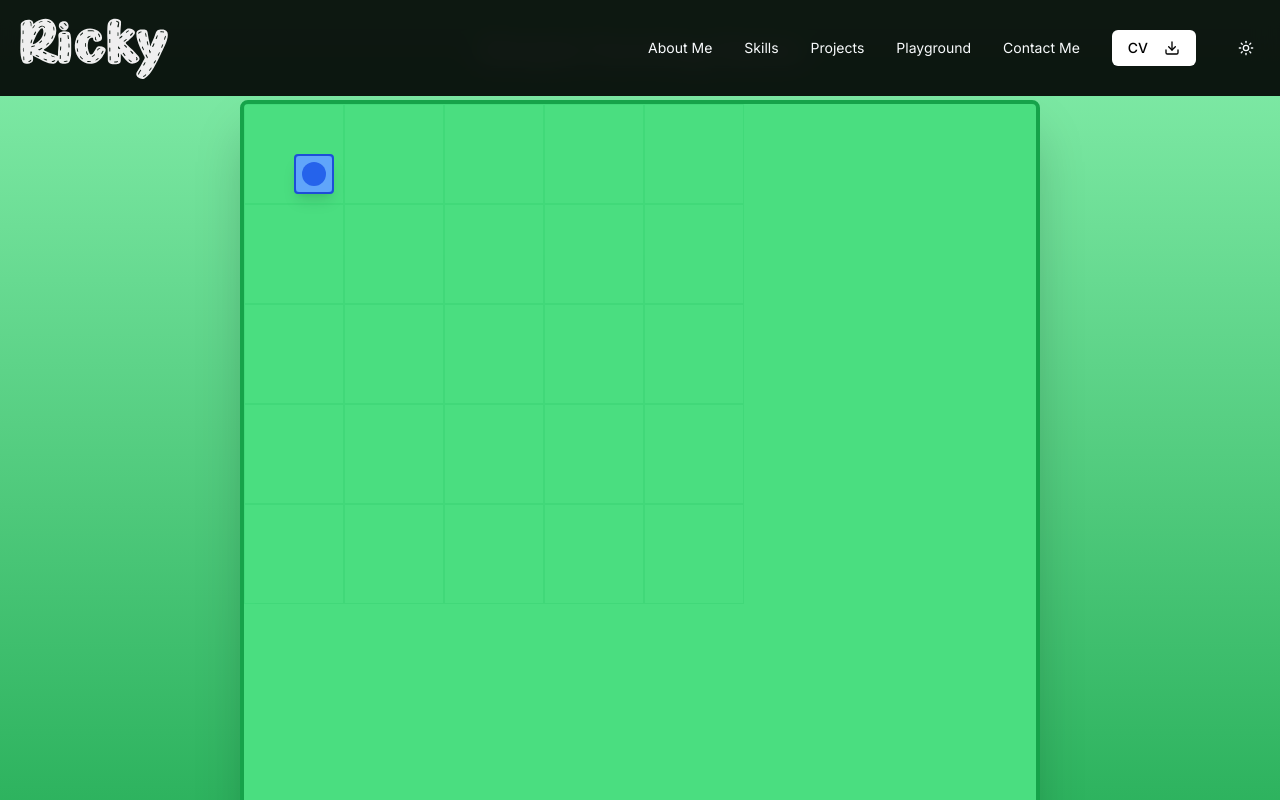
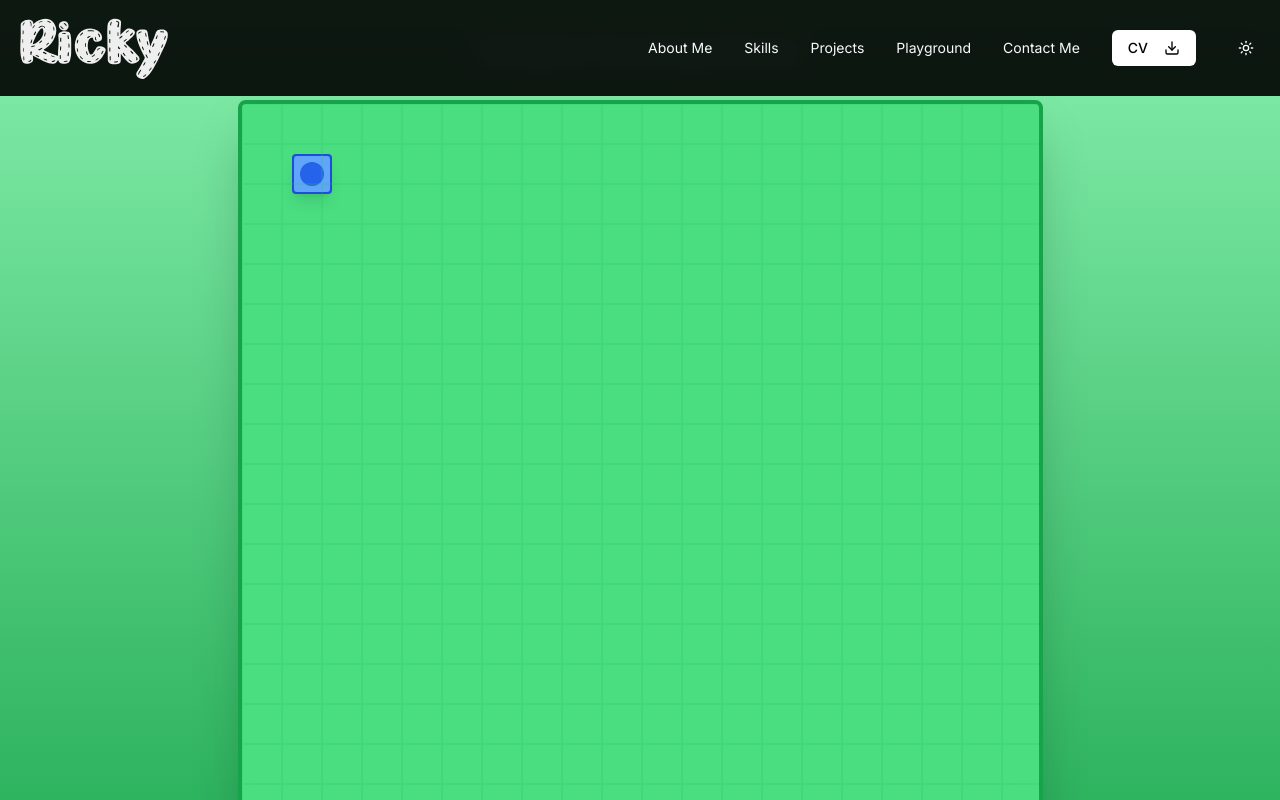
Before and after one commit to georgiusricky/georgiusricky.github.io, a Next.js app: page /playground/components/simple-farming-game in a window 1280 px wide. Shown: the top 800 px of the page. Built offline with nearby package versions, Linux system fonts and the light colour scheme.

Commit message:
update: reduce the matrix size

```diff
--- a/app/playground/components/simple-farming-game/page.tsx
+++ b/app/playground/components/simple-farming-game/page.tsx
@@ -44,9 +44,9 @@ export default function SimpleFarmingGame() {
       const moveStep = diagonal ? step / Math.sqrt(2) : step;
 
       if (isUp) y = Math.max(0, y - moveStep);
-      if (isDown) y = Math.min(752, y + moveStep);
+      if (isDown) y = Math.min(757, y + moveStep);
       if (isLeft) x = Math.max(0, x - moveStep);
-      if (isRight) x = Math.min(752, x + moveStep);
+      if (isRight) x = Math.min(757, x + moveStep);
 
       if (x !== positionRef.current.x || y !== positionRef.current.y) {
         positionRef.current = { x, y };
@@ -81,7 +81,7 @@ export default function SimpleFarmingGame() {
 
         <div
           className="relative bg-green-400 border-4 border-green-600 rounded-lg shadow-2xl overflow-hidden"
-          style={{ width: "800px", height: "800px", margin: "0 auto" }}
+          style={{ width: "805px", height: "805px", margin: "0 auto" }}
         >
           {/* Character */}
           <div
@@ -100,15 +100,15 @@ export default function SimpleFarmingGame() {
 
           {/* Grid */}
           <div className="absolute inset-0 opacity-20">
-            {Array.from({ length: 25 }, (_, i) => (
+            {Array.from({ length: 500 }, (_, i) => (
               <div
                 key={i}
                 className="absolute border border-green-500"
                 style={{
-                  left: `${(i % 5) * 100}px`,
-                  top: `${Math.floor(i / 5) * 100}px`,
-                  width: "100px",
-                  height: "100px",
+                  left: `${(i % 20) * 40}px`,
+                  top: `${Math.floor(i / 20) * 40}px`,
+                  width: "40px",
+                  height: "40px",
                 }}
               />
             ))}
```
